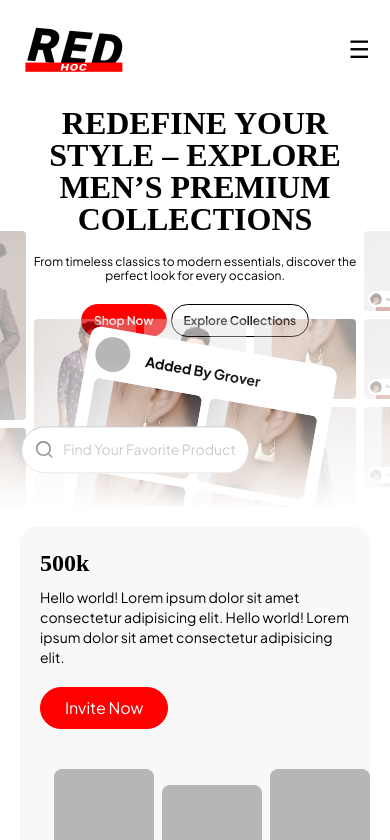
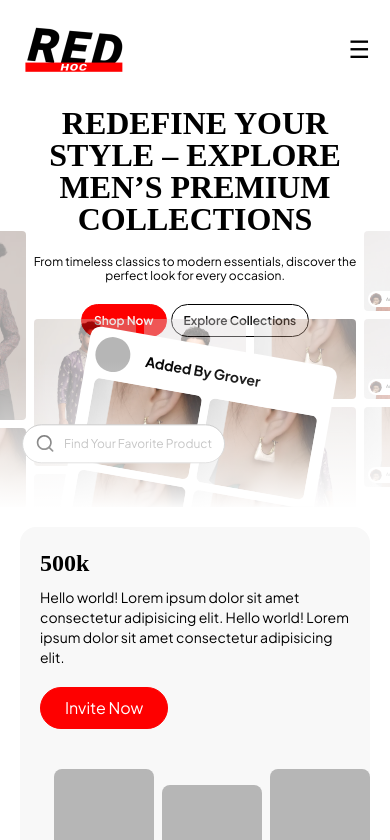
Before and after one commit to neharadialcode486/react-dummy-page, a React (Create React App) app: page / in a window 390 px wide. Shown: the top 840 px of the page. Built offline with nearby package versions, Linux system fonts and the light colour scheme; a web font is replaced by a local one.

Commit message:
decrease hero card size

```diff
--- a/src/components/Hero.jsx
+++ b/src/components/Hero.jsx
@@ -48,7 +48,7 @@ const Hero = () => {
       <div className="absolute z-[1] left-[50%] translate-x-[-50%] sm:bottom-[-10%] bottom-[-20%] rotate-[10deg]">
         <HeroWhiteCard />
         <div className="absolute -left-[20%] top-[40%] -rotate-[10deg]">
-          <div className="flex rounded-full border border-[#a6a6a6] bg-white py-3 px-3 gap-2 text-sm">
+          <div className="flex rounded-full border border-[#a6a6a6] bg-white py-2 px-3 gap-2 text-xs items-center">
             <span>
               <SearchIcon />
             </span>
--- a/src/components/common/HeroWhiteCard.jsx
+++ b/src/components/common/HeroWhiteCard.jsx
@@ -18,7 +18,7 @@ const HeroWhiteCard = () => {
     },
   ];
   return (
-    <div className="bg-white sm:p-5 p-2 sm:rounded-[30px] rounded-[10px] w-full xl:max-w-[500px] sm:max-w-[400px] xl:min-w-[500px] sm:min-w-[400px] min-w-[250px] mx-auto mt-2 ">
+    <div className="bg-white sm:p-5 p-2 sm:rounded-[30px] rounded-[10px] w-full xl:max-w-[450px] sm:max-w-[400px] xl:min-w-[450px] sm:min-w-[400px] min-w-[250px] mx-auto mt-2 ">
       <div className="flex gap-4 items-center  sm:mb-2 mb-1">
         <span className="inline-block sm:h-[50px] h-[35px] sm:w-[50px] w-[35px] rounded-full bg-gray"></span>
         <p className="sm:text-base text-sm font-bold text-balck">
--- a/src/components/product/ErrorPopUp.jsx
+++ b/src/components/product/ErrorPopUp.jsx
@@ -11,7 +11,7 @@ const ErrorPopUp = () => {
         your destination.
       </p>
       <div className="flex justify-center">
-      <a href="/" className="lg:mt-7 mt-4 bg-primary text-white px-6 md:px-8 py-[10px] rounded-[20px] hover:bg-transparent border-primary border hover:text-primary transition-all duration-200 ease-in-out">
+      <a href="/" className="lg:mt-7 mt-4 bg-primary text-white px-6 md:px-8 py-[10px] rounded-full hover:bg-transparent border-primary border hover:text-primary transition-all duration-200 ease-in-out">
         Back to Homepage
       </a>
       </div>
```
